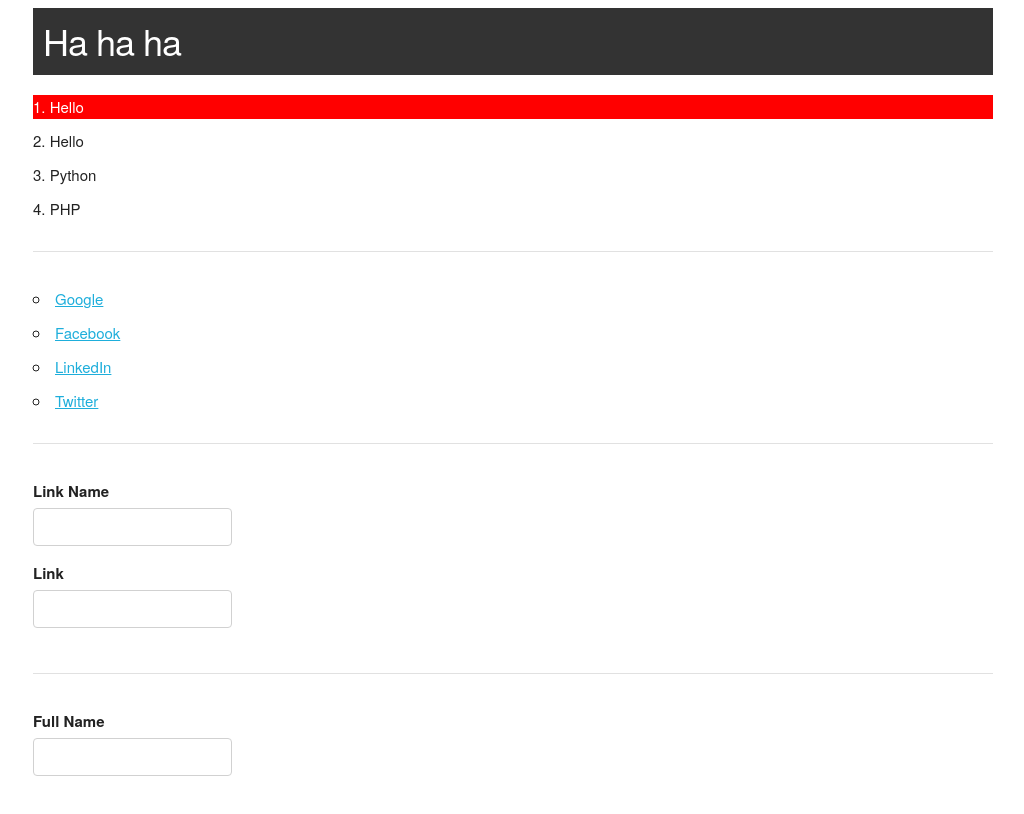
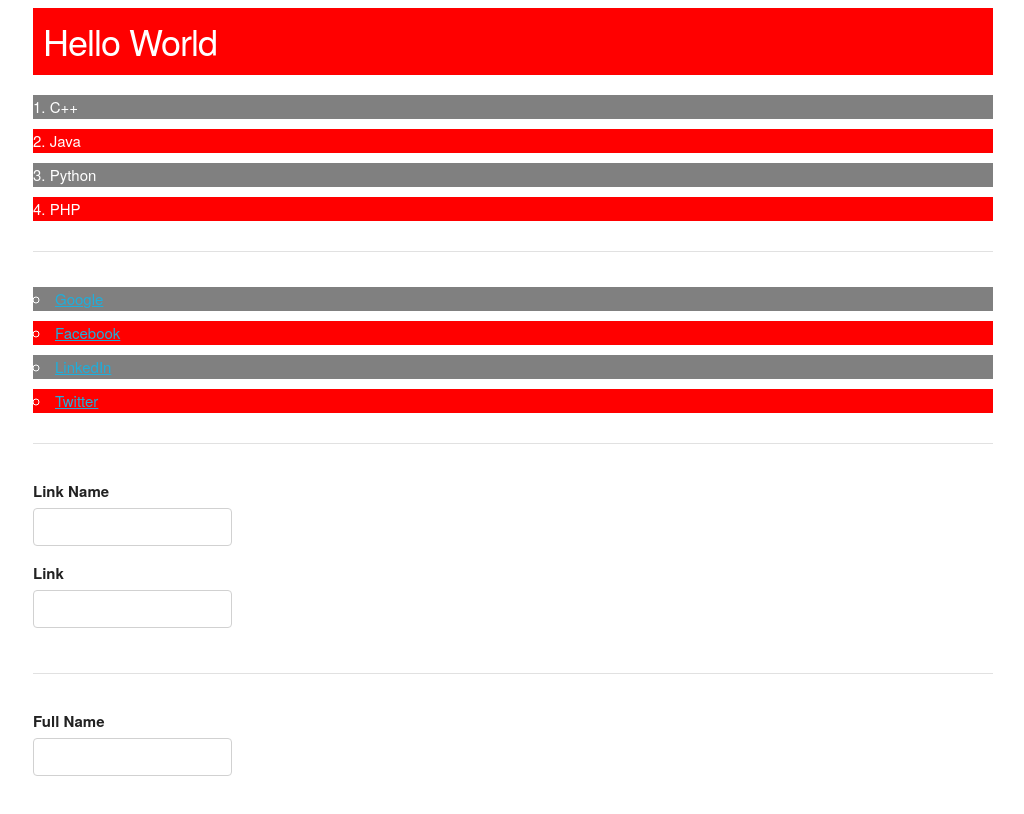
Before and after one commit to Rasujon3/javascript-practice, a plain HTML site: page index.html in a window 1280 px wide. Shown: the whole page, without its empty margins (127-1151 px from the left). Drawn offline with nearby package versions, Linux system fonts and the light colour scheme.

Commit message:
04. DOM Selector (Multiple Elements) - JavaScript by Simanta Paul
04. DOM Selector (Multiple Elements) - JavaScript by Simanta Paul

```diff
--- a/index.html
+++ b/index.html
@@ -13,7 +13,7 @@
 
 <body>
     <div class="container">
-        <h3 id="document-title" class="title-class">Some Random Contents</h3>
+        <h3 id="document-title" class="sample-class">Some Random Contents</h3>
         <ol>
             <li>C++</li>
             <li>Java</li>
@@ -21,8 +21,8 @@
             <li>PHP</li>
         </ol>
         <hr>
-        <ul>
-            <li><a href="http://google.com" class="new-class another-class">Google</a></li>
+        <ul class="sample-class">
+            <li class="sample-class"><a href="http://google.com" class="new-class another-class">Google</a></li>
             <li><a href="http://facebook.com">Facebook</a></li>
             <li><a href="http://linkedin.com">LinkedIn</a></li>
             <li><a href="http://twitter.com">Twitter</a></li>
--- a/script2.js
+++ b/script2.js
@@ -1,36 +1,47 @@
-// document.getElementById() // single element niye kaj kore
+// Multiselector
+// document.getElementsByClassName()
 
-let val;
-// getting an Element
-val = document.getElementById('document-title');
-val = document.getElementById('document-title').id;
-val = document.getElementById('document-title').className;
+let list = document.getElementsByClassName('sample-class');
 
-// Changing Style
-document.getElementById('document-title').style.background='#333';
-document.getElementById('document-title').style.color='#fff';
-document.getElementById('document-title').style.padding='10px';
-document.getElementById('document-title').style.display='block';
+list[0].style.background = 'red';
+list[0].style.color = 'white';
+list[0].style.padding = '10px';
+list[0].textContent = 'Hello World';
 
-// Changing Content
-document.getElementById('document-title').textContent='New title';
-document.getElementById('document-title').innerText='AgainNew title';
-document.getElementById('document-title').innerHTML='<i>Again Again New Title</i>';
+// console.log(list[0]);
 
-val = document.getElementById('document-title');
-val.innerText = "Ha ha ha";
+// document.getElementsByTagName()
+list = document.getElementsByTagName('li');
+list = document.querySelector('ol').getElementsByTagName('li');
 
-// document.querySelector() // single element
-val = document.querySelector('#document-title');//id
-val = document.querySelector('.title-class');//class
-val = document.querySelector('h3');
-val = document.querySelector('ol');
-val = document.querySelector('ol li');//id
-val = document.querySelector('ol li');//id
-val.style.background = 'red';
-val.style.color = 'white';
-val = document.querySelector('li:last-child');
-val = document.querySelector('li:nth-child(even)').innerText = "Hello";
-val = document.querySelector('li:nth-child(odd)').innerText = "Hello";
 
-console.log(val);
+let lis = Array.from(list);
+lis.forEach(item => {
+    // console.log(item);
+});
+
+// document.querySelectorAll()
+// id -> #
+// tag -> nothing
+
+// list = document.querySelectorAll('.sample-class');
+list = document.querySelectorAll('ol li');
+lis.forEach(item => {
+    console.log(item);
+});
+
+let liodd = document.querySelectorAll('li:nth-child(odd)');
+let lieven = document.querySelectorAll('li:nth-child(even)');
+
+liodd.forEach(item =>{
+    item.style.background = 'grey';
+    item.style.color = 'white';
+
+});
+lieven.forEach(item =>{
+    item.style.background = 'red';
+    item.style.color = 'white';
+
+});
+
+console.log(list);
```
